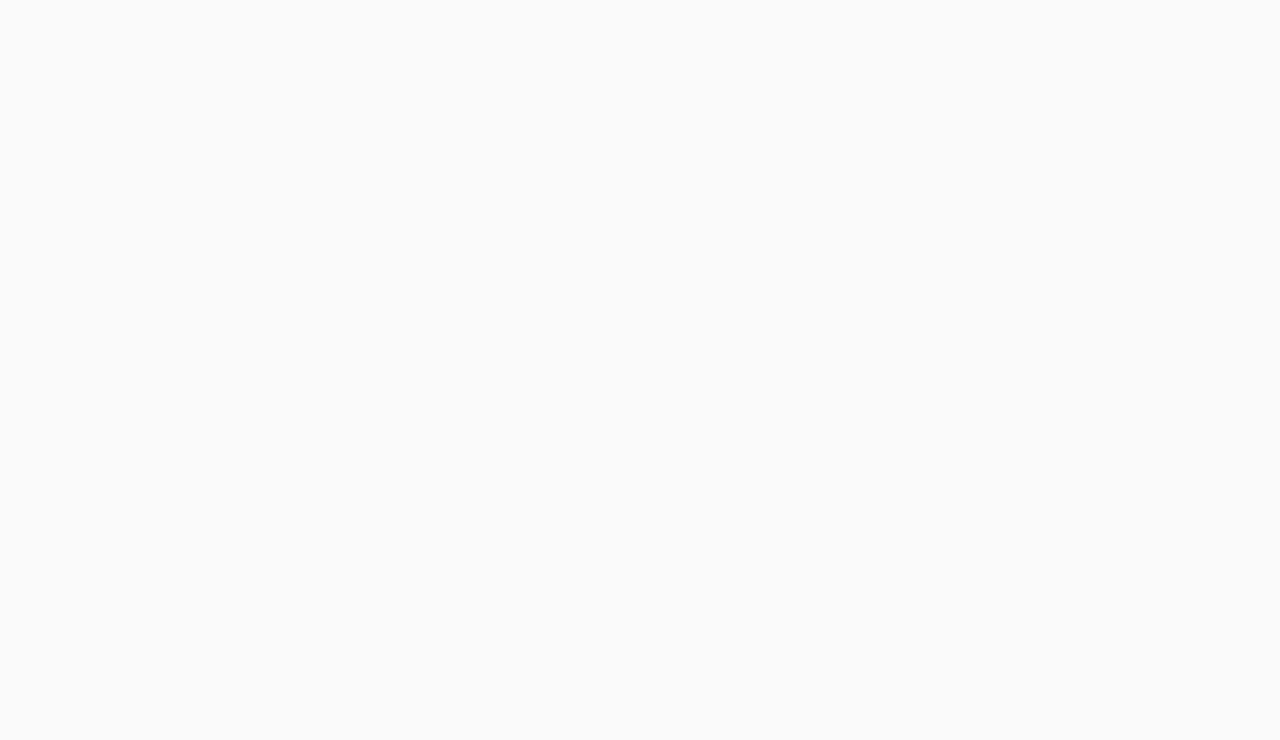
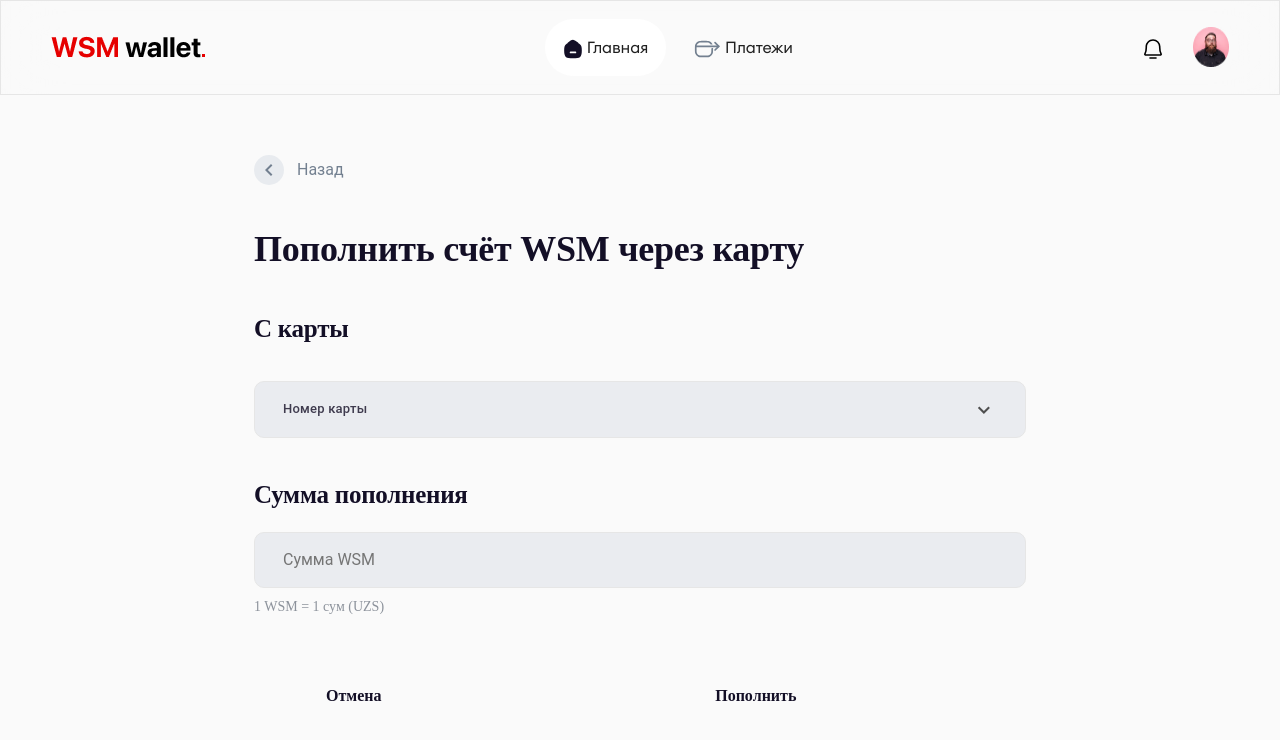
Before and after one commit to XurshidJurayev1/uzspay-wallet, a React (Create React App) app: page /trans/score in a window 1280 px wide. Before the commit this address had no page. Shown: the top 740 px of the page. Built offline with nearby package versions, Linux system fonts and the light colour scheme; a web font is replaced by a local one.

Commit message:
asda
asdasd

```diff
--- a/src/components/admin/pages/transMony/phoncard/telephone.scss
+++ b/src/components/admin/pages/transMony/phoncard/telephone.scss
@@ -1,7 +1,5 @@
 $font:  "VelaSans";
-.card__tranlate-phone{
 
-}
 .translate__mont-title{
   display: flex;
   justify-content: space-between;
--- a/src/components/admin/pages/transMony/scorenumber/Score.jsx
+++ b/src/components/admin/pages/transMony/scorenumber/Score.jsx
@@ -0,0 +1,66 @@
+import React, { useState } from 'react';
+import "./score.scss";
+import Navbar from '../../../utils/navbar/Navbar';
+import ChevronLeftIcon from '@mui/icons-material/ChevronLeft';
+import wsm from '../../../../../assets/images/wsm.png';
+import ChevronRightIcon from '@mui/icons-material/ChevronRight';
+import './score.scss';
+
+const Score = () => {
+  const [click, setClick] = useState(false);
+  return (
+    <div>
+      <div className="score">
+          <Navbar/>
+        <div className="container__translate">
+          <div className="translate__padd">
+            {/*translate__back*/}
+            <div className="translate__back">
+              <a href="javscriptVoid"><span><ChevronLeftIcon /></span> Назад</a>
+            </div>
+
+            {/*translate__mont*/}
+            <div className="translate__mont">
+              <h2>Пополнить счёт WSM через карту</h2>
+            </div>
+
+
+            {/*translate__mont-title*/}
+            <div className="translate__mont-title">
+              <h2 className="tranlate-mont-title-h">С карты</h2>
+            </div>
+
+            {/*card__otk-select*/}
+            <div className="score__input-b">
+              <input type="text" className="score__input"/>
+              <label className="score__card-number">Номер карты</label>
+              <div className="card__otk-icon-score">
+                <ChevronRightIcon/>
+              </div>
+            </div>
+
+            {/*translate__mont-title*/}
+            <div className="score__title__po">
+              <h2 >Сумма пополнения</h2>
+            </div>
+
+            {/*score__summag*/}
+            <div className="score__summa">
+              <input type="text" placeholder="Сумма WSM" className="score__summ-inout"/>
+              <span>1 WSM = 1 сум (UZS)</span>
+            </div>
+
+            {/*Buttos Bottom*/}
+            <div className="card__buttos-two">
+              <a href="#" className="card__btn card__btn-otm">Отмена</a>
+              <a href="#" className="card__btn card__btn-per">Пополнить</a>
+            </div>
+
+          </div>
+        </div>
+      </div>
+    </div>
+  );
+};
+
+export default Score;
--- /dev/null
+++ b/src/components/admin/pages/transMony/scorenumber/score.scss
@@ -0,0 +1,72 @@
+$font:  "VelaSans";
+.tranlate-mont-title-h{
+  font-size: 25px !important;
+}
+.score__input{
+  width: 100%;
+  background: #EAECF0;
+  border: none;
+  outline: none;
+  transition: 500ms;
+}
+
+.score__input:focus + .score__card-number{
+  top: 0;
+}
+.card__otk-icon-score{
+    transform: rotate(90deg);
+}
+.score__input-b{
+  display: flex;
+  justify-content: space-between;
+  align-items: center;
+  background: #EAECF0;
+  padding: 14px 28px;
+  border: 1px solid #E6E6E6;
+  border-radius: 10px;
+  position: relative;
+  margin-bottom: 40px;
+}
+.score__card-number{
+  position: absolute;
+  pointer-events: none;
+  font-style: normal;
+  font-weight: 500;
+  font-size: 13px;
+  line-height: 18px;
+  letter-spacing: 0.2px;
+  color: #3F3B4E;
+  transition: 500ms;
+}
+
+.score__summ-inout{
+  padding: 14px 28px;
+  background: #EAECF0;
+  border: 1px solid #E6E6E6;
+  border-radius: 10px;
+}
+.score__summa{
+  display: flex;
+  flex-direction: column;
+
+}
+.score__title__po h2{
+  font-family: $font;
+  font-style: normal;
+  font-weight: 600;
+  font-size: 25px;
+  line-height: 34px;
+  letter-spacing: -0.25px;
+  color: #130F26;
+  margin-bottom: 20px;
+}
+.score__summa span{
+  font-family: $font;
+  font-style: normal;
+  font-weight: 500;
+  font-size: 14px;
+  line-height: 124.5%;
+  color: #8C929B;
+  display: block;
+  margin-top: 10px;
+}
--- a/src/routes/index.js
+++ b/src/routes/index.js
@@ -4,6 +4,7 @@
 import CardNumber from '../components/admin/pages/transMony/Cardnomber/Cardnomber';
 import Translate from '../components/admin/pages/transMony/Translate';
 import Telephone from '../components/admin/pages/transMony/phoncard/Telephone';
+import Score from '../components/admin/pages/transMony/scorenumber/Score';
 // import Main from '../components/admin/pages/paymets/Main';
 
 
@@ -25,6 +26,7 @@
         <Route path="/trans" element={<Translate />} />
         <Route path="/trans/phone" element={<Telephone />} />
         <Route path="/trans/card" element={<CardNumber />} />
+        <Route path="/trans/score" element={<Score />} />
       </Routes>
     </div>);
 };
```
Also changed, not shown: src/components/admin/pages/transMony/telephone/Telephone.jsx (deleted, +0 -27 lines), src/components/admin/pages/transMony/telephone/Telephone.scss (deleted).
